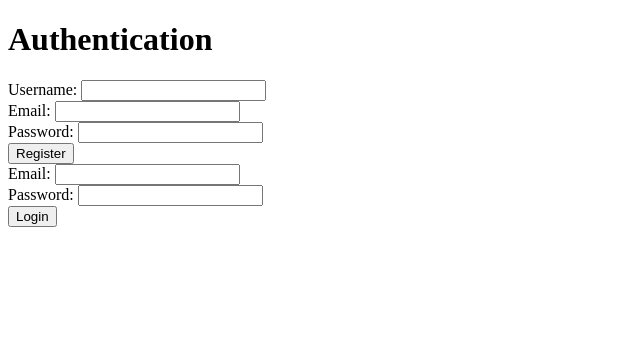
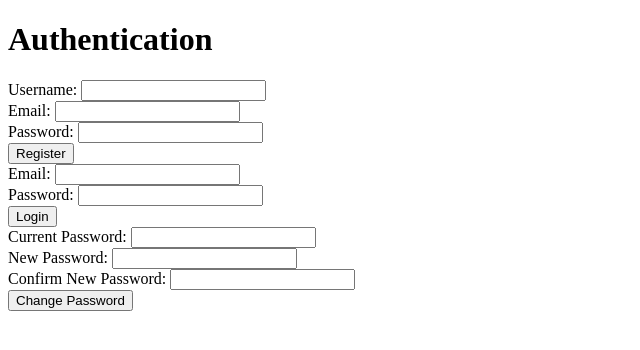
Before and after one commit to delinecnlin/kidstory_api, a Flask app: page /auth in a window 1280 px wide. Shown: the top 350 px of the page, without its empty margins (0-640 px from the left). Run offline with Flask 3, Linux system fonts and the light colour scheme; parts of the project's set-up code (start-up, migrations or seed data) failed here and were passed over.

Commit message:
feat: Add change password functionality

```diff
--- a/app/routes.py
+++ b/app/routes.py
@@ -50,6 +50,32 @@ def auth():
             else:
                 current_app.logger.error(f"User not found: {email}")
                 return render_template('auth.html', error='User not found')
+
+    return render_template('auth.html')
+
+@routes_bp.route('/change_password', methods=['GET', 'POST'])
+@login_required
+def change_password():
+    if request.method == 'POST':
+        current_password = request.form['current_password']
+        new_password = request.form['new_password']
+        confirm_password = request.form['confirm_password']
+        user_datastore = current_app.extensions['security'].datastore
+        user = user_datastore.find_user(email=session['user']['email'])
+
+        if not user or not user.password == current_password:
+            return render_template('auth.html', error='Current password is incorrect')
+
+        if new_password != confirm_password:
+            return render_template('auth.html', error='New passwords do not match')
+
+        try:
+            user.password = hash_password(new_password)
+            db.session.commit()
+            return redirect(url_for('routes.index'))
+        except Exception as e:
+            db.session.rollback()
+            return render_template('auth.html', error=str(e))
 
     return render_template('auth.html')
 
--- a/templates/auth.html
+++ b/templates/auth.html
@@ -28,5 +28,15 @@
         <input type="password" id="password" name="password" required><br>
         <button type="submit">Login</button>
     </form>
+    <form method="POST" action="{{ url_for('routes.change_password') }}">
+        <input type="hidden" name="action" value="change_password">
+        <label for="current_password">Current Password:</label>
+        <input type="password" id="current_password" name="current_password" required><br>
+        <label for="new_password">New Password:</label>
+        <input type="password" id="new_password" name="new_password" required><br>
+        <label for="confirm_password">Confirm New Password:</label>
+        <input type="password" id="confirm_password" name="confirm_password" required><br>
+        <button type="submit">Change Password</button>
+    </form>
 </body>
 </html>
```
